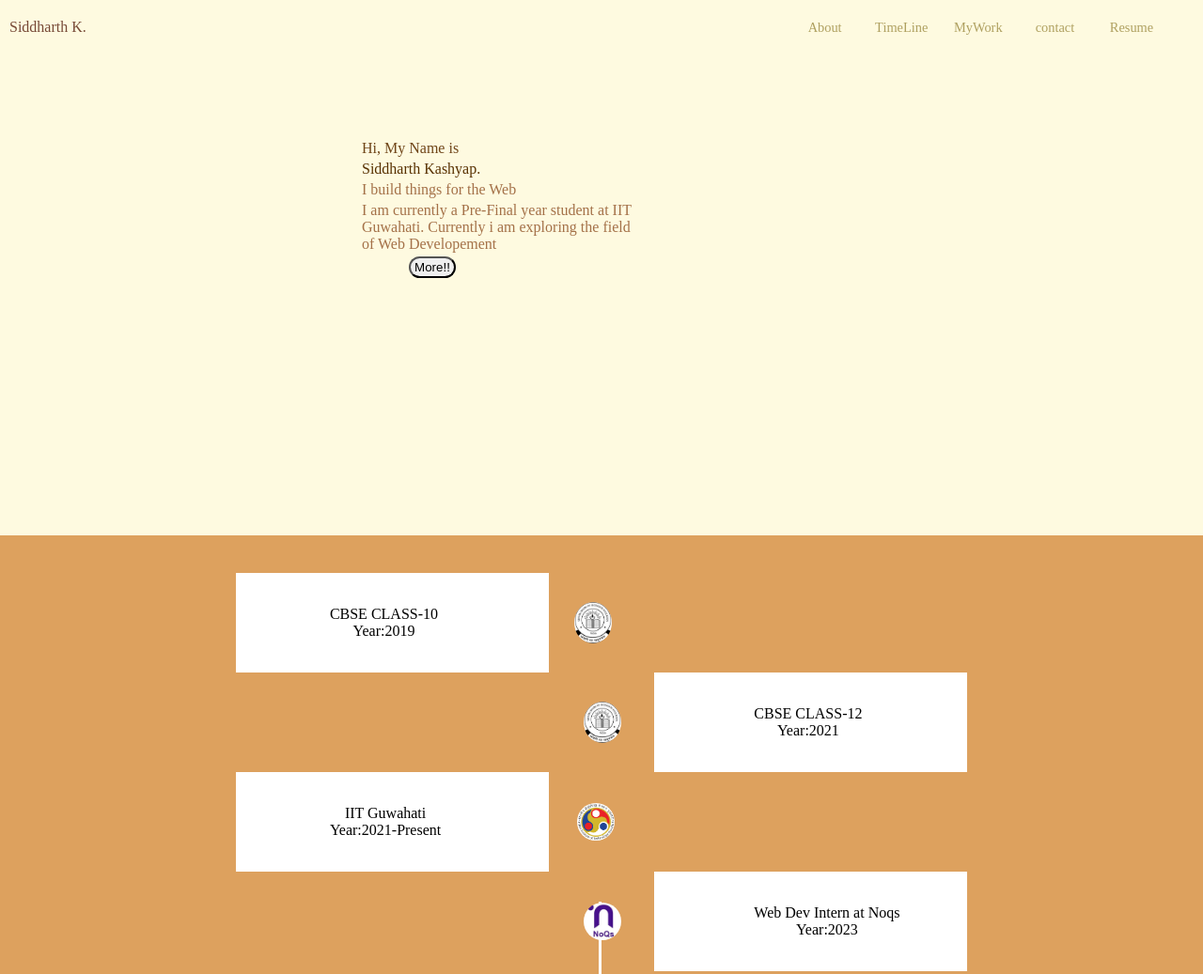
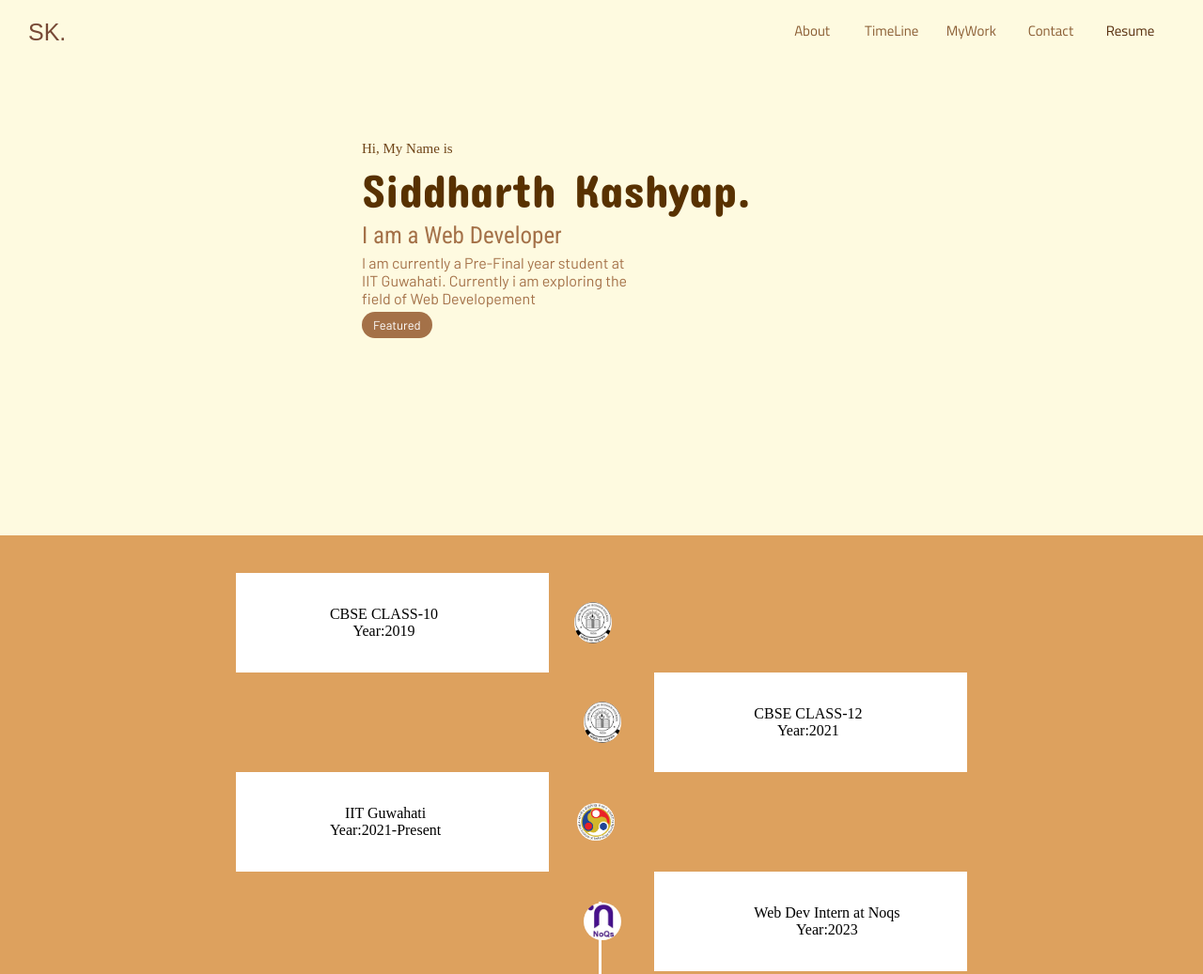
Before and after one commit to dis-28/PersonalPortfolio, a plain HTML site: page index.html in a window 1280 px wide. Shown: the top 1037 px of the page at 94% size. Drawn offline with Linux system fonts and the light colour scheme; a web font is replaced by a local one.

Commit message:
final draft

```diff
--- a/index.css
+++ b/index.css
@@ -1,3 +1,9 @@
+@import url('https://fonts.googleapis.com/css2?family=Concert+One&display=swap');
+@import url('https://fonts.googleapis.com/css2?family=Roboto+Condensed&display=swap');
+@import url('https://fonts.googleapis.com/css2?family=Barlow&display=swap');
+@import url('https://fonts.googleapis.com/css2?family=Monomaniac+One&display=swap');
+@import url('https://fonts.googleapis.com/css2?family=Titillium+Web&display=swap');
+
 * {
     margin: 0;
     padding: 0;
@@ -25,15 +31,25 @@
     padding: 20px 40px 0;
 }
 
+.Resume {
+    text-decoration: none;
+    font-size: 15px;
+    color: #582f0e;
+    height: 1.3em;
+    width: 5em;
+    padding: 1px 4px 4px 4px;
+    font-family: 'Titillium Web', sans-serif;
+}
+
 .HeaderLinks {
     text-decoration: none;
-    font-size: 0.9em;
-    color: #afa060;
+    font-size: 15px;
+    color: #8b5e34;
     height: 1.3em;
     width: 5em;
     border-radius: 5px;
     padding: 1px 2px 1px 2px;
-    transition: 0.4s;
+    font-family: 'Titillium Web', sans-serif;
 }
 
 
@@ -41,7 +57,9 @@
 .HeaderTitle {
     color: #774936;
     position: absolute;
-    left: 10px;
+    left: 30px;
+    font-family: 'Monomaniac One', sans-serif;
+    font-size: 25px;
 }
 
 /* introSection */
@@ -53,24 +71,27 @@
     display: flex;
     flex-direction: column;
     padding: 10px 20px 10px 20px;
-    gap: 4px;
+    gap: 5px;
 }
 
 .intro_S {
     color: #6f4518;
     text-align: left;
+    font-size: 15px;
 }
 
 .intro_B {
     color: #583101;
     text-align: left;
-
+    font-size: 50px;
+    font-family: 'Concert One', cursive;
 }
 
 .intro_C {
     color: #a47148;
     text-align: left;
-
+    font-size: 25px;
+    font-family: 'Roboto Condensed', sans-serif;
 }
 
 
@@ -78,7 +99,7 @@
     color: #a47148;
     text-align: left;
     width: 300px;
-
+    font-family: 'Barlow', sans-serif;
 }
 
 .dropdown {
@@ -88,22 +109,29 @@
     margin-top: 5px;
     margin: 0;
     border-radius: 30;
+    display: flex;
+    justify-content: left;
 }
 
 .link {
     border-radius: 20px;
-    padding: 2px 4px 2px 4px;
+    padding: 6px 12px 6px 12px;
+    font-size: 15px;
+    background-color: #a47148;
+    color: white;
+    border: 0;
+    font-size: 13px;
+    font-family: 'Barlow', sans-serif;
 }
 
 .dropdown-menu {
     position: absolute;
     left: 0;
+    top: 33px;
     top: calc(100%+0.25rem);
     background-color: #fefae0;
     color: black;
-    padding: 0.75rem;
     border-radius: .25rem;
-    box-shadow: 0 2px 5px 0 rgba(0, 0, 0, .1);
     opacity: 0;
     transform: translateY(-10px);
     transition: opacity 150ms ease-in-out, transform 150ms ease-in-out;
@@ -112,6 +140,17 @@
     flex-direction: column;
     gap: 4px;
     width: 144px;
+    align-items: left;
+}
+
+.dropLinks {
+    text-decoration: none;
+    font-size: 0.9em;
+    color: #606c38;
+    height: 1.3em;
+    width: 5em;
+    border-radius: 5px;
+    padding: 1px 2px 1px 2px;
 }
 
 .dropdown.active>.link+.dropdown-menu {
--- a/index.html
+++ b/index.html
@@ -18,32 +18,33 @@
     </div> -->
     <div class="Slide">
         <div id="header" class="sections">
-            <p class="HeaderTitle">Siddharth K.</p>
-            <a href="" class="HeaderLinks">About</a>
-            <a href="" class="HeaderLinks">TimeLine</a>
-            <a href="" class="HeaderLinks">MyWork</a>
-            <a href="" class="HeaderLinks">contact</a>
-            <a href="" class="HeaderLinks">Resume</a>
+            <p class="HeaderTitle">SK.</p>
+            <a href="#About" class="HeaderLinks">About</a>
+            <a href="#MyJourney" class="HeaderLinks">TimeLine</a>
+            <a href="#projectsDisplay" class="HeaderLinks">MyWork</a>
+            <a href="#connect" class="HeaderLinks">Contact</a>
+            <a href="https://drive.google.com/file/d/1ULOfB-Dj14gbaPtVUYGCpSPMO6tPRYMn/view?usp=drive_link"
+                class="Resume">Resume</a>
         </div>
-        <div class="intro">
+        <div id="About" class="intro">
             <p class="intro_S">Hi, My Name is</p>
             <p class="intro_B">Siddharth Kashyap.</p>
-            <p class="intro_C">I build things for the Web</p>
+            <p class="intro_C">I am a Web Developer</p>
             <p class="intro_D">I am currently a Pre-Final year student at IIT Guwahati. Currently i am exploring the
                 field of Web Developement</p>
             <div class="dropdown" data-dropdown>
-                <button class="link" data-dropdown-button>More!!</button>
+                <button class="link" data-dropdown-button>Featured</button>
                 <div class="dropdown-menu">
-                    <a href="https://www.linkedin.com/in/sk2803/">LinkedIn</a>
-                    <a href="https://leetcode.com/siddharth_kashyap/">LeetCode</a>
-                    <a href="https://www.codechef.com/users/kashyapsidiitg">CodeChef</a>
-                    <a href="https://github.com/dis-28">GitHub</a>
+                    <a href="https://www.linkedin.com/in/sk2803/" class="dropLinks">LinkedIn</a>
+                    <a href="https://leetcode.com/siddharth_kashyap/" class="dropLinks">LeetCode</a>
+                    <a href="https://www.codechef.com/users/kashyapsidiitg" class="dropLinks">CodeChef</a>
+                    <a href="https://github.com/dis-28" class="dropLinks">GitHub</a>
                 </div>
             </div>
 
         </div>
     </div>
-    <div class="timelineSlide">
+    <div id="MyJourney" class="timelineSlide">
         <div class="timeline">
             <div class="containerL">
                 <div class="containerTextL">
@@ -85,7 +86,7 @@
             </div>
         </div>
     </div>
-    <div class="projectText">
+    <div id="projectsDisplay" class="projectText">
         My projects!!
     </div>
     <div class="workDisplay">
@@ -116,7 +117,7 @@
             </p>
         </div>
     </div>
-    <div class="contactSection">
+    <div id="connect" class="contactSection">
         <p class="message_s">
             What's Next?
         </p>
--- a/myWork.css
+++ b/myWork.css
@@ -13,6 +13,9 @@
     position: absolute;
     left: 47%;
     margin-top: 6%;
+    font-family: 'Franklin Gothic Medium', 'Arial Narrow', Arial, sans-serif;
+    font-size: 30px;
+    color: #588157;
 }
 
 .works {
```
